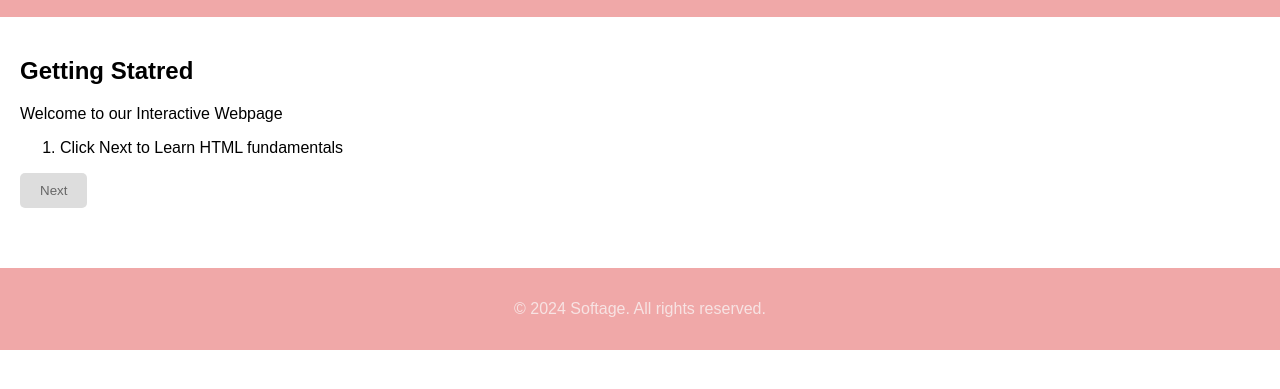
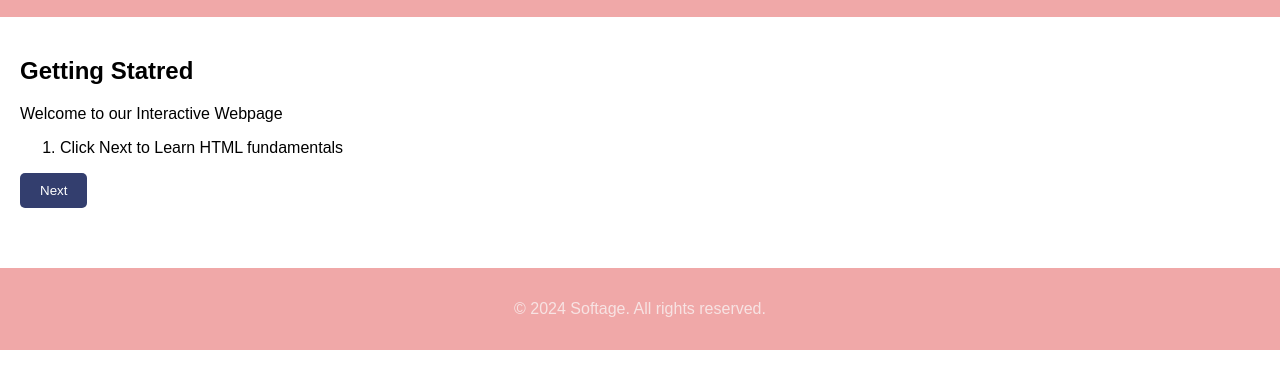
Before and after one commit to aryaparasharmrt/Webpage, a plain HTML site: page index.html in a window 1280 px wide. In both pictures the pointer is over the button "Next". Shown: the part 95-484 px from the top of the page. Drawn offline with Linux system fonts and the light colour scheme.

Commit message:
Update styles.css

```diff
--- a/styles.css
+++ b/styles.css
@@ -30,6 +30,10 @@ button {
 }
 
 button:hover {
+  background-color: #333e6e;
+}
+
+button:disabled {
   background-color: #ddd;
   color: #666;
   cursor: not-allowed;
```
